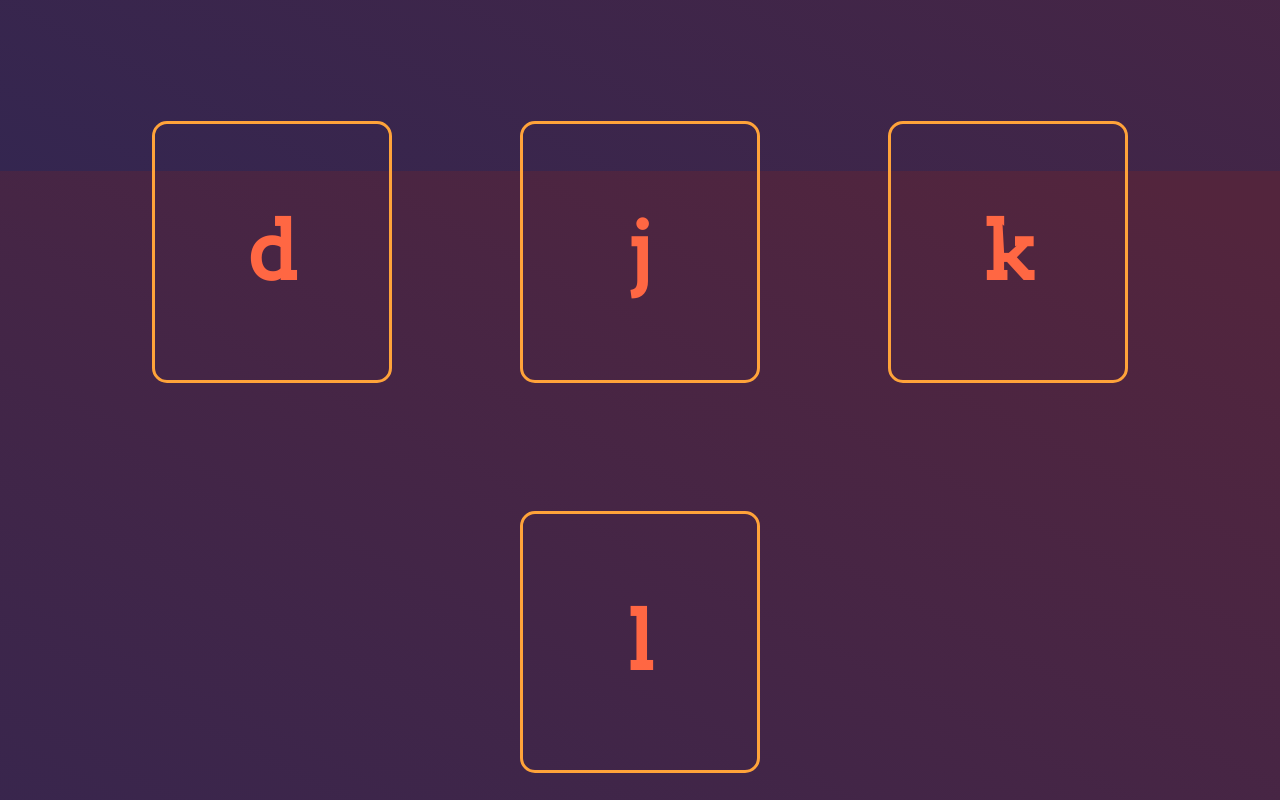
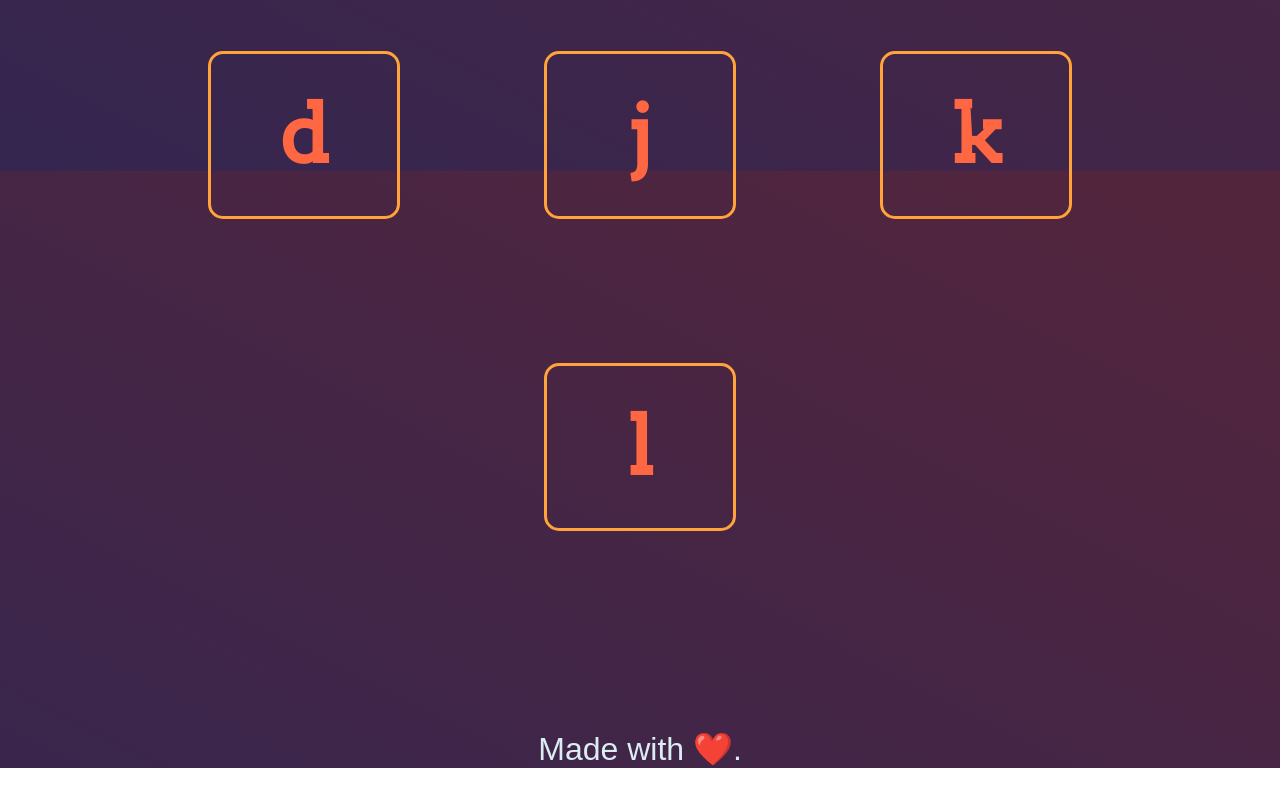
Before and after one commit to Vaibhav165/Drumkit, a plain HTML site: page index.html in a window 1280 px wide. Shown: the part 680-1480 px from the top of the page. After the commit the page ends 1448 px from the top, so only its background shows below. Drawn offline with Linux system fonts and the light colour scheme.

Commit message:
Update styles.css

```diff
--- a/styles.css
+++ b/styles.css
@@ -11,13 +11,14 @@ body {
 }
 
 h1 {
-  font-size: 3rem;
+  font-size: 4rem;
   color: #EFF0E2;
   font-family: "Arvo", cursive;
   text-shadow: 3px 0 #DA0463;
 }
 
 h2{
+  font-size:3rem;
   color:#FA9141;
 }
 
@@ -48,34 +49,13 @@ h2{
    color: #FF6743;
   border-radius: 15px;
   width:2.4em ;
-  margin: 0.1em;
+  margin: 0.9em;
   background: transparent;
 }
 
 
 footer {
+  font-size:2rem;
   color: #DBEDF3;
   font-family: sans-serif;
 }
-
-
-@media only screen and (min-width: 500px){
-
-  h1{
-    font-size:4em;
-  }
-
-  h2{
-    font-size: 3em;
-  }
-
-  .drum{
-    width:3em;
-    padding:0.6em;
-    margin: 0.8em;
-  }
-
-  footer{
-    font-size: 3em;
-  }
-}
```
